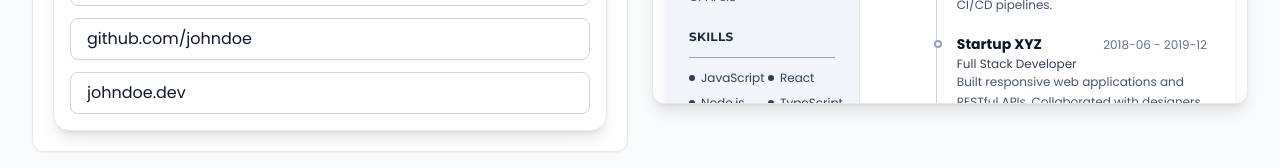
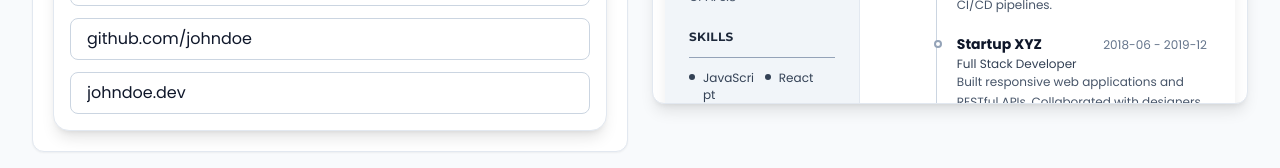
Before and after one commit to KhawajaIdrees/Recruma, a Next.js app: page /make in a window 1280 px wide. Shown: the part 761-929 px from the top of the page. Built offline with nearby package versions, Linux system fonts and the light colour scheme.

Commit message:
blank space beside skills solved

```diff
--- a/src/components/ResumePreview.tsx
+++ b/src/components/ResumePreview.tsx
@@ -215,21 +215,39 @@ function SkillBulletList({
   columns?: 1 | 2;
   bulletColor?: string;
 }) {
-  const filtered = skills.filter((s) => s.name);
+  const filtered = skills.filter((s) => s.name && s.name.trim() !== "");
   if (!filtered.length) return null;
+
+  if (columns === 2) {
+    return (
+      <div className="w-full flex flex-wrap justify-between">
+        {filtered.map((s) => (
+          <div key={s.id} className="w-[48%] mb-2.5 flex items-start shrink-0 min-w-0">
+            <span
+              className={`inline-block w-1.5 h-1.5 rounded-full ${bulletColor} shrink-0 mt-1 mr-2`}
+            />
+            <span className={`${className} leading-snug break-words flex-1 min-w-0`}>
+              {s.name}
+            </span>
+          </div>
+        ))}
+      </div>
+    );
+  }
+
   return (
-    <ul
-      className={`${className} ${
-        columns === 2 ? "grid grid-cols-2 gap-x-3 gap-y-2" : "space-y-2"
-      }`}
-    >
+    <div className="w-full space-y-2">
       {filtered.map((s) => (
-        <li key={s.id} className="flex items-start gap-1.5 min-w-0">
-          <span className={`mt-[0.45em] w-1.5 h-1.5 rounded-full shrink-0 ${bulletColor}`} />
-          <span className="leading-snug break-words">{s.name}</span>
-        </li>
+        <div key={s.id} className="flex items-start shrink-0 min-w-0">
+          <span
+            className={`inline-block w-1.5 h-1.5 rounded-full ${bulletColor} shrink-0 mt-1 mr-2`}
+          />
+          <span className={`${className} leading-snug break-words flex-1 min-w-0`}>
+            {s.name}
+          </span>
+        </div>
       ))}
-    </ul>
+    </div>
   );
 }
 
@@ -703,16 +721,16 @@ export default function ResumePreview({
                     <h3 className="text-xs font-bold uppercase tracking-wide border-b border-white/40 pb-1 mb-3">
                       Skills
                     </h3>
-                    <div className="grid grid-cols-2 gap-x-3 gap-y-3">
+                    <div className="w-full flex flex-wrap justify-between">
                       {activeSkills.map((skill, i) => {
                         const levels = [95, 88, 82, 75, 90, 85];
                         const level = levels[i % levels.length];
                         return (
-                          <div key={skill.id} className="flex flex-col gap-1 min-w-0">
-                            <span className="text-xs font-semibold text-white block truncate leading-snug">
+                          <div key={skill.id} className="w-[48%] mb-3 block">
+                            <div className="text-xs font-semibold text-white block mb-1.5 leading-snug overflow-hidden whitespace-nowrap text-ellipsis">
                               {skill.name}
-                            </span>
-                            <div className="w-full h-1.5 bg-white/30 rounded-full overflow-hidden shrink-0">
+                            </div>
+                            <div className="w-full h-1.5 bg-white/30 rounded-full overflow-hidden block">
                               <div
                                 className="h-full bg-white rounded-full"
                                 style={{ width: `${level}%` }}
```
